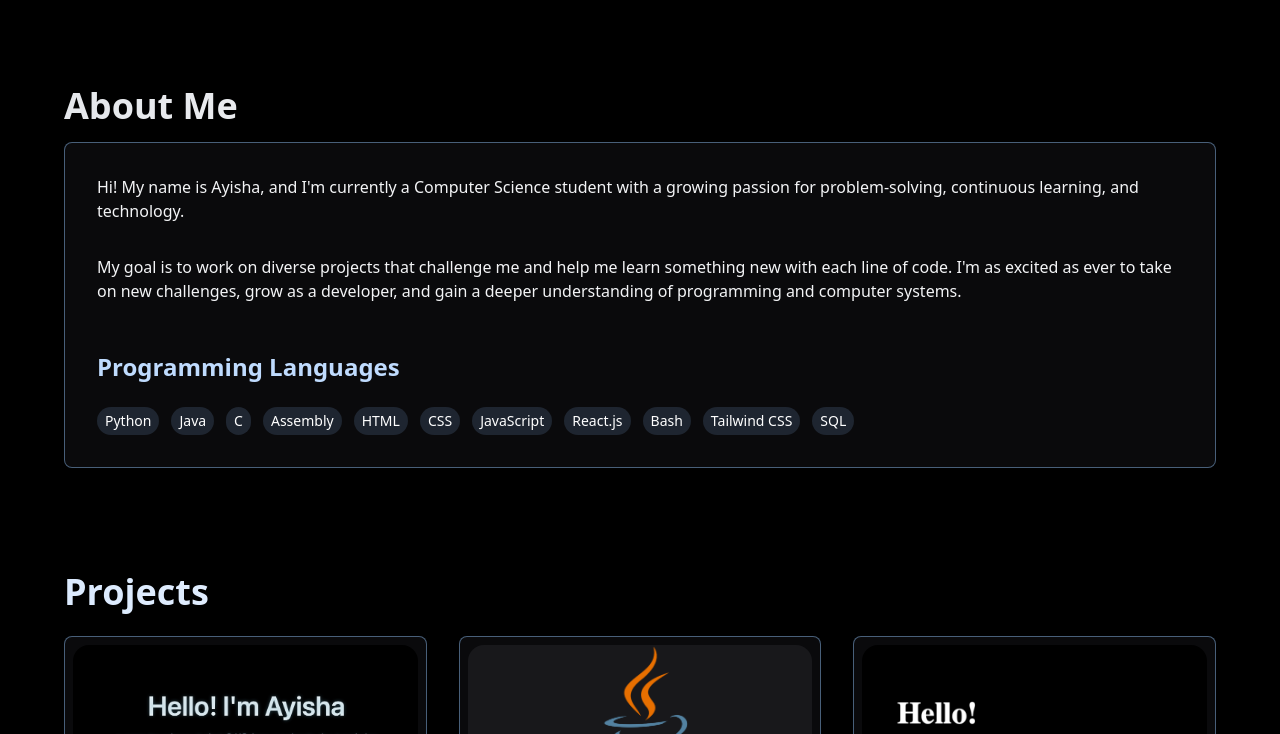
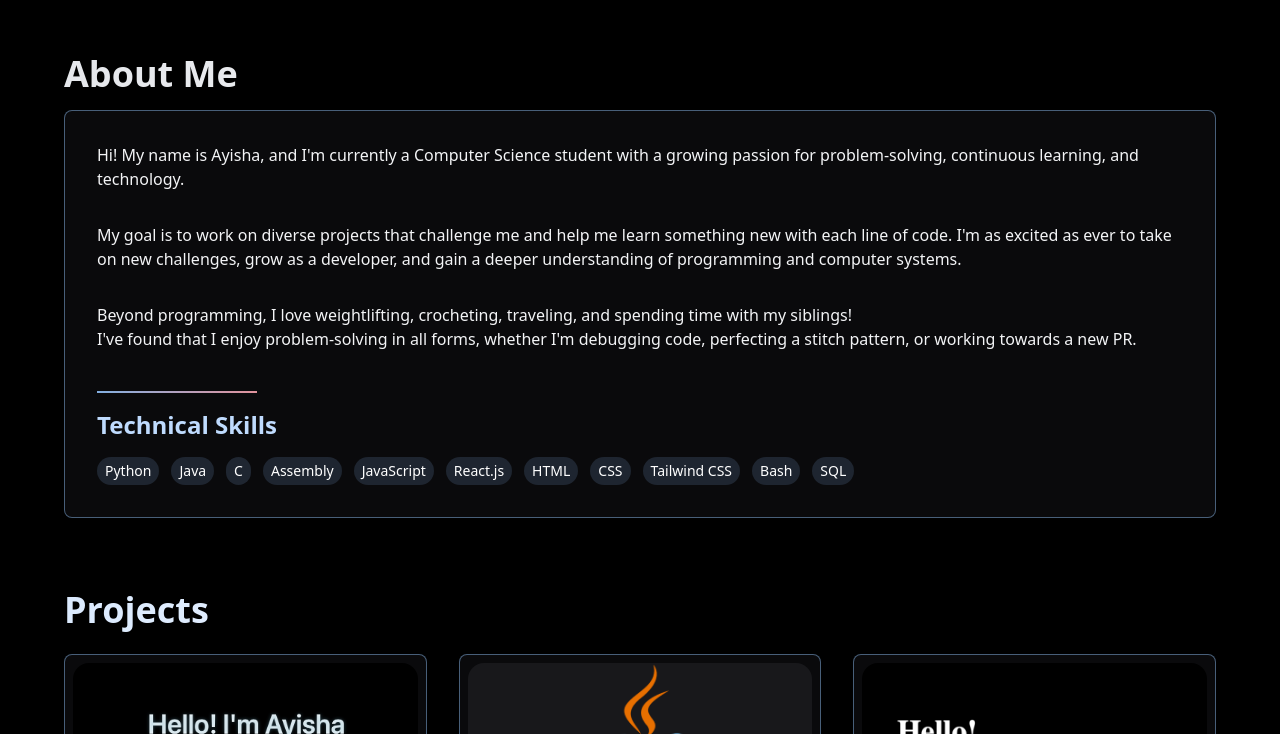
Before and after one commit to ayisha-afridi/portfolio, a React (Vite) app: page / in a window 1280 px wide. Shown: the part 842-1576 px from the top of the page. Built offline with nearby package versions, Linux system fonts and the light colour scheme.

Commit message:
Adding to the About Me section

```diff
--- a/src/sections/About/About.jsx
+++ b/src/sections/About/About.jsx
@@ -6,17 +6,17 @@ const About = () => {
     "Java",
     "C",
     "Assembly",
+    "JavaScript",
+    "React.js",
     "HTML",
     "CSS",
-    "JavaScript",
-    "React.js",
+    "Tailwind CSS",
     "Bash",
-    "Tailwind CSS",
     "SQL",
   ];
 
   return (
-    <section className="sm:py-12">
+    <section className="sm:py-4">
       <div className="max-w-7xl mx-auto px-8 sm:px-16">
         <h2
           id="about"
@@ -32,16 +32,26 @@ const About = () => {
             technology.
           </p>
 
-          <p className="text-gray-100 text-base mb-8 sm:mb-12 sm:text-left">
+          <p className="text-gray-100 text-base mb-8 sm:text-left">
             My goal is to work on diverse projects that challenge me and help me
             learn something new with each line of code. I'm as excited as ever
             to take on new challenges, grow as a developer, and gain a deeper
             understanding of programming and computer systems.
           </p>
 
+          <p className="text-gray-100 text-base mb-6 sm:mb-10 sm:text-left">
+            <span className="text-blue-300 mt-1"></span>
+            Beyond programming, I love weightlifting, crocheting, traveling, and spending time with my siblings!
+            <br></br>
+            I've found that I enjoy problem-solving in all forms, whether I'm debugging code, perfecting a stitch pattern, or working towards a new PR.
+          </p>
+
+          <div className="w-40 h-0.5 bg-gradient-to-r from-blue-300 to-rose-300 my-4 animate-pulse"></div>
+
+
           <div>
-            <h3 className="text-2xl font-semibold mb-4 sm:mb-6 text-blue-200 sm:text-left group-hover:text-rose-200 transition-colors">
-              Programming Languages
+            <h3 className="text-2xl font-semibold mb-4 sm:mb-4 text-blue-200 sm:text-left group-hover:text-rose-200 transition-colors">
+              Technical Skills
             </h3>
             <div className="flex flex-wrap gap-2 sm:gap-3">
               {skills.map((skill, index) => (
```
